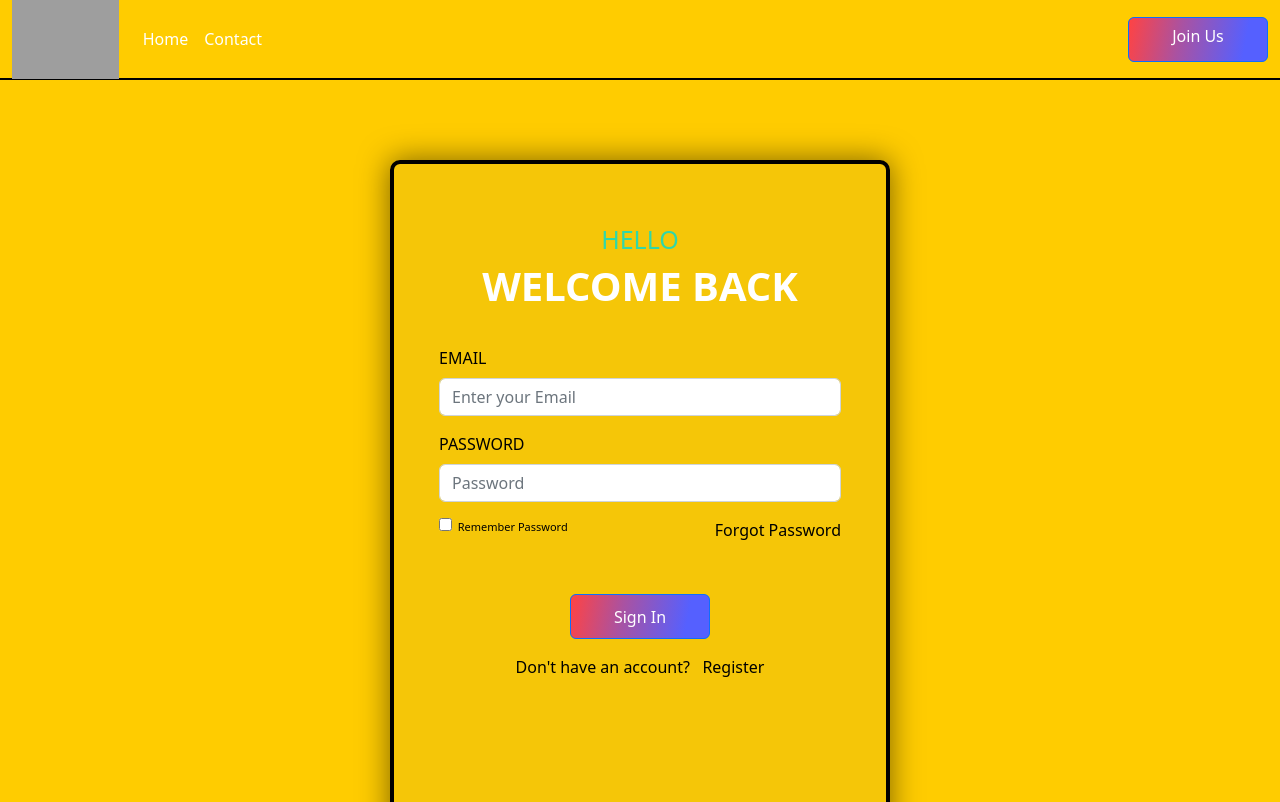
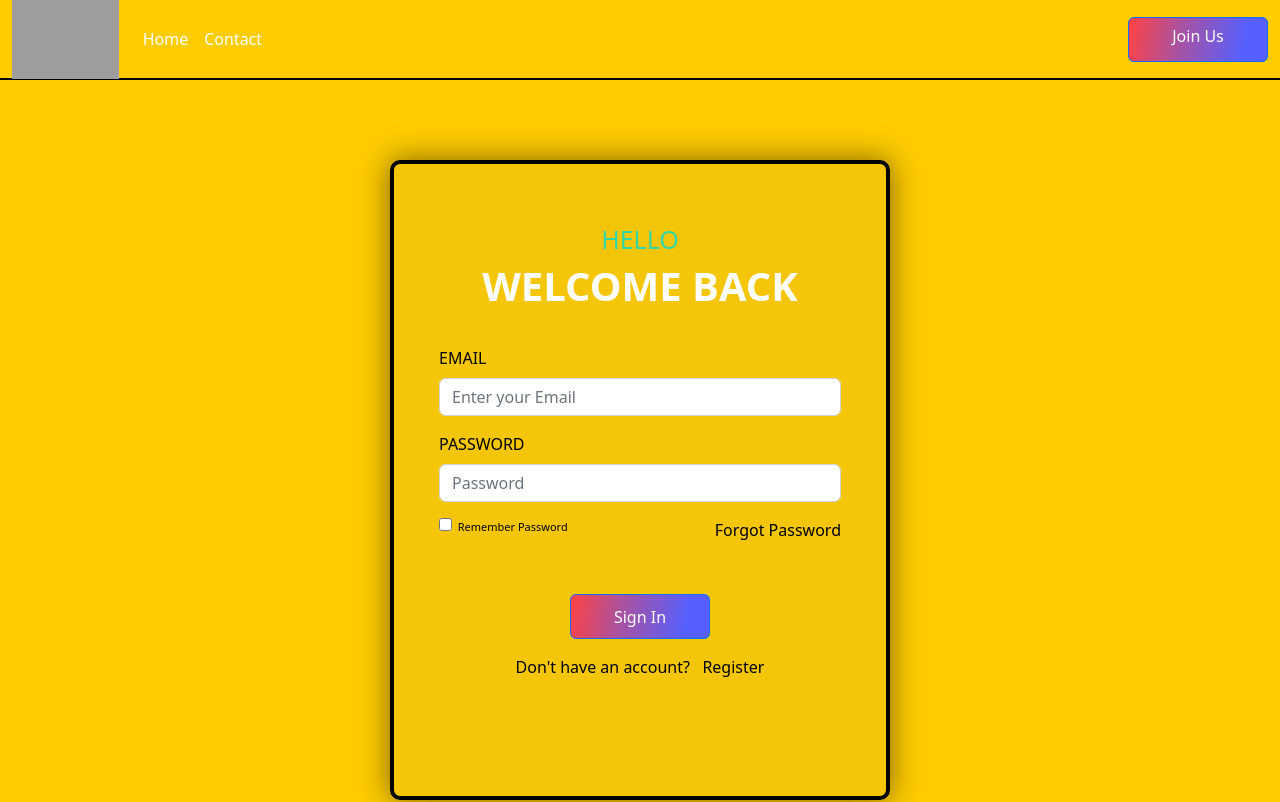
Before and after one commit to Mjvirusofficial/Movie-Booking-Application-by-DheerajSir, a React (Create React App) app: page /signin in a window 1280 px wide. Shown: the top 802 px of the page. Built offline with nearby package versions, Linux system fonts and the light colour scheme; grey boxes are pictures that could not be loaded.

Commit message:
signin complete

```diff
--- a/src/Feature/User/Signin/Signin.css
+++ b/src/Feature/User/Signin/Signin.css
@@ -1,5 +1,5 @@
 .signinContainer{
-    height: 110vh;
+    height: 100vh;
     display: flex;
     justify-content: center;
     background-color: #ffcc00;
@@ -14,8 +14,8 @@
     background-color: rgba(68, 90, 153, 0.051);
     padding: 60px 45px;
     box-shadow: 0px 0px 29.4px 0.6px rgb(0 0 0 / 50%);
-    margin-left: 6px;
-    margin-right: 6px;
+    margin-left: 7px;
+    margin-right: 7px;
 }
 
 .welcomeText{
```
